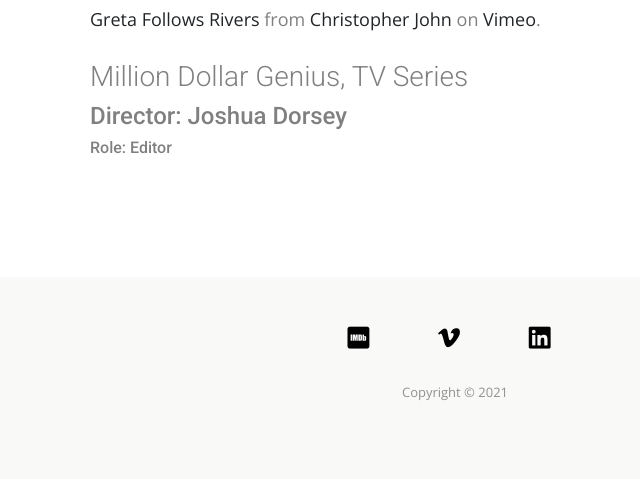
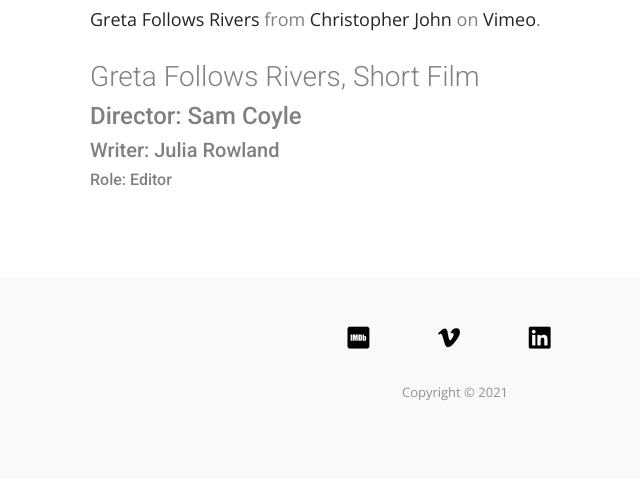
Before and after one commit to DanielCarlyle/cjfilms, a Jekyll site: the page built from portfolio-4.html, in a window 1280 px wide. Shown: the part 518-997 px from the top of the page, without its empty margins (185-825 px from the left). Built offline with Jekyll 4.4.1, drawn with Linux system fonts in a browser that asks for light colours; nearby versions of some CDN libraries; some web fonts are replaced.

Commit message:
finishing up showreel copy

```diff
--- a/portfolio-4.html
+++ b/portfolio-4.html
@@ -15,9 +15,10 @@ title: CJ Films Work
 
 
             <div class="mt-4 pb-4">
-               <h3>Million Dollar Genius, TV Series
+               <h3>Greta Follows Rivers, Short Film
                </h3>
-               <h4>Director: Joshua Dorsey</h4>
+               <h4>Director: Sam Coyle</h4>
+               <h5>Writer: Julia Rowland</h5>
                   <h6>Role: Editor  </h6>
          </div>
 
```
Also changed, not shown: portfolio-13.html (+9 -0 lines), portfolio-7.html (+10 -1 lines), portfolio-9.html (+10 -1 lines).
